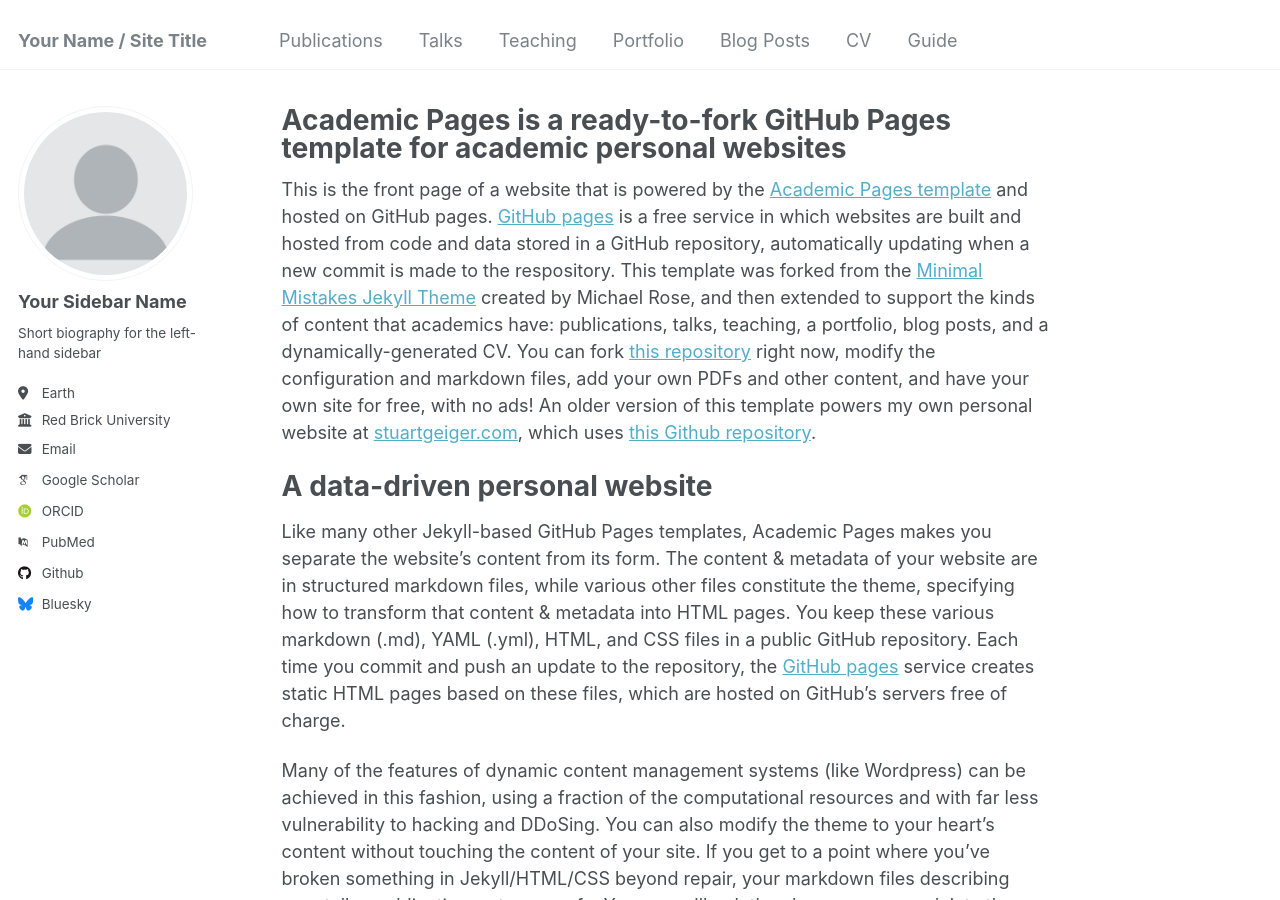
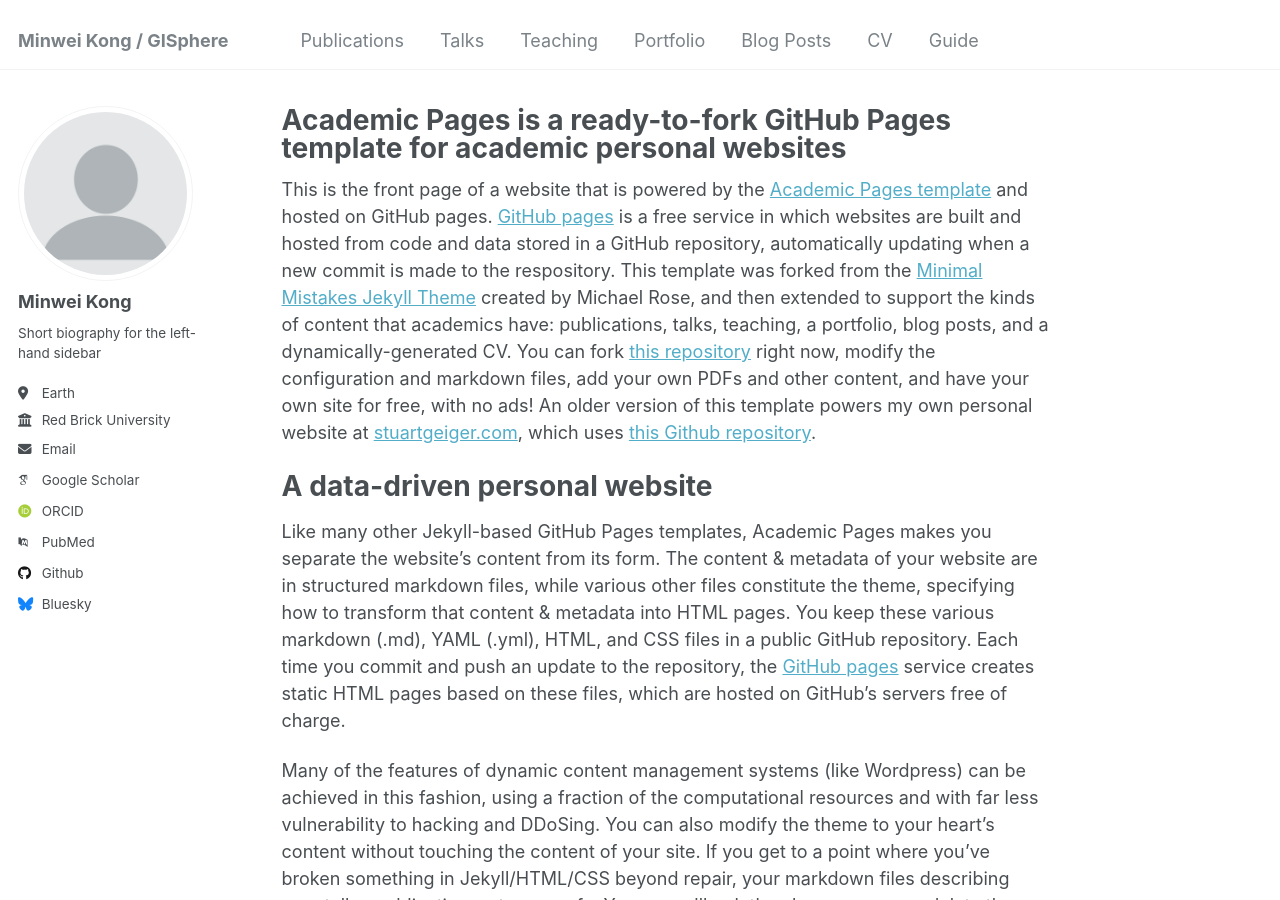
Before and after one commit to Minw913/minw913.github.io, a Jekyll site: the page built from _pages/about.md, in a window 1280 px wide and 900 px high. Built offline with Jekyll 4.4.1, drawn with Linux system fonts in a browser that asks for light colours; some web fonts are replaced.

Commit message:
minor change

```diff
--- a/_config.yml
+++ b/_config.yml
@@ -8,7 +8,7 @@
 
 # Basic Site Settings
 locale                   : "en-US"
-title                    : "Your Name / Site Title"
+title                    : "Minwei Kong / GISphere"
 title_separator          : "-"
 name                     : &name "Your Name"
 description              : &description "personal description"
@@ -22,7 +22,7 @@
 author:
   # Biographic information
   avatar           : "profile.png"
-  name             : "Your Sidebar Name"
+  name             : "Minwei Kong"
   pronouns         : # example: "she/her"
   bio              : "Short biography for the left-hand sidebar"
   location         : "Earth"
```
